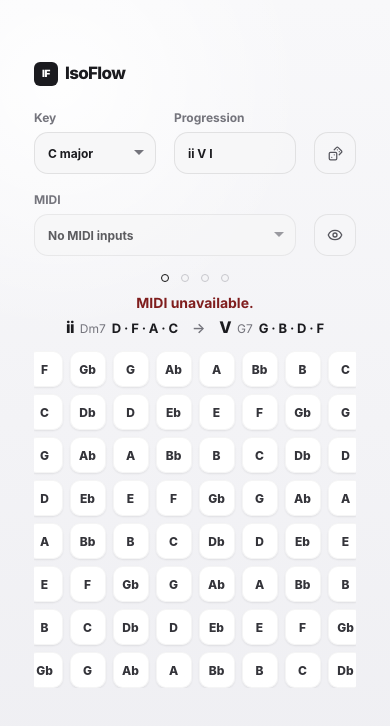
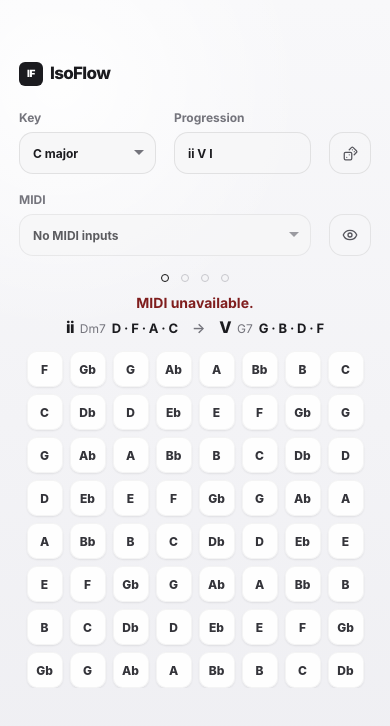
Before and after one commit to kazemio/isoflow, a React (Vite) app: page / in a window 390 px wide. Shown: the top 726 px of the page. Built offline with nearby package versions, Linux system fonts and the light colour scheme.

Commit message:
Grid centering on mobile

```diff
--- a/src/styles.css
+++ b/src/styles.css
@@ -392,11 +392,11 @@ button:disabled {
   }
 
   .app-shell {
-    padding: 16px;
+    padding: 16px 10px;
   }
 
   .panel {
-    padding: 18px;
+    padding: 18px 9px;
   }
 
   .controls {
```
